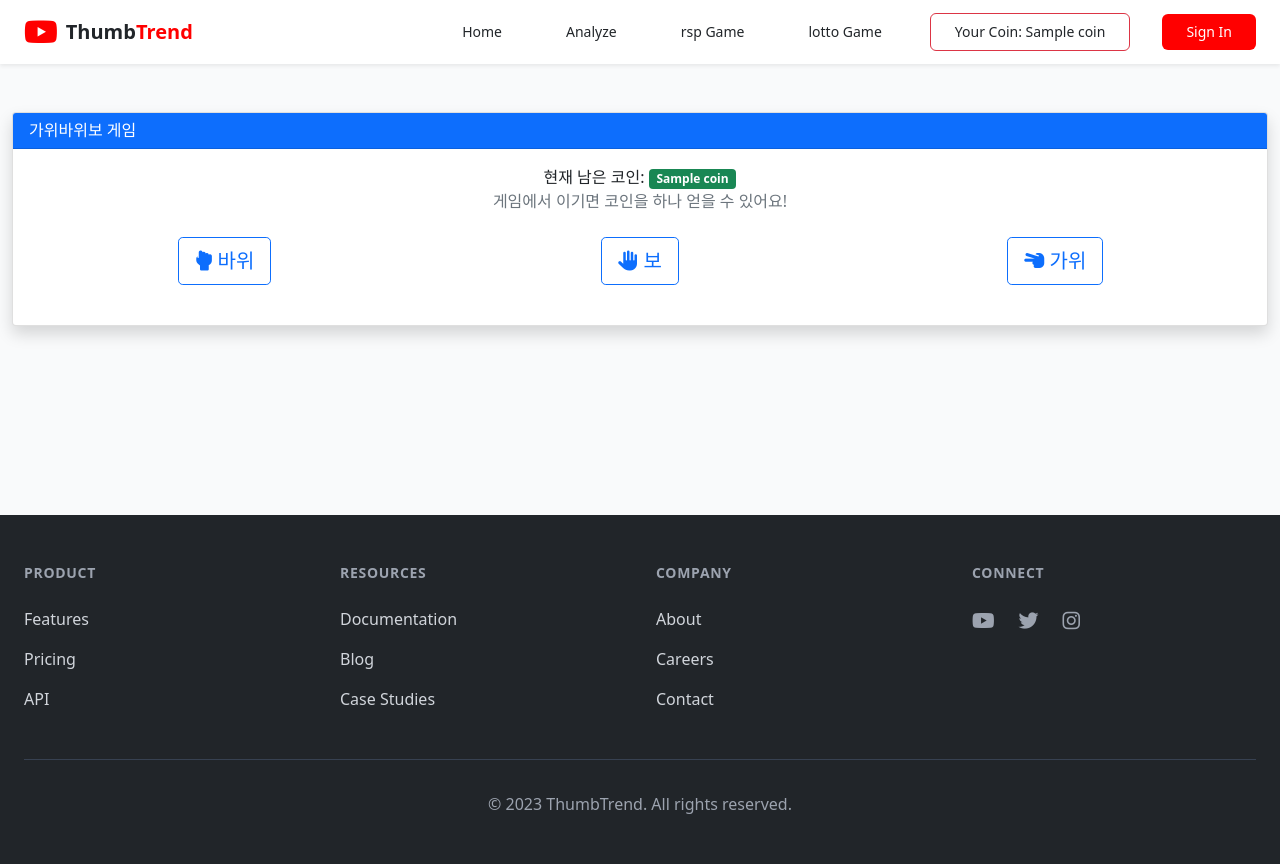
After one commit to 9hakboiii/3rd_project_django, a Django app: template templates/game/rsp.html in a window 1280 px wide. The commit adds this page. Run offline with Django 5.2, Linux system fonts and the light colour scheme; the template is opened without the code that fills it: most values are stand-ins (such as "Sample title", 1, 10 or a date in 2020); some libraries are stand-ins or nearby versions.

Commit message:
game: 게임추가

```diff
--- a/analysis/urls.py
+++ b/analysis/urls.py
@@ -1,9 +1,7 @@
 from django.urls import path
-from . import views
 
 app_name = 'analysis'
 
 urlpatterns = [
-    path('analyze/', views.analyze_image, name='analyze_image'),
-    path('analyze/<str:image_id>/', views.analyze_image, name='analyze_image_with_id'),
+
 ]
--- a/config/urls.py
+++ b/config/urls.py
@@ -25,7 +25,7 @@ urlpatterns = [
     path("", include("mainpage.urls")),
     path("accounts/", include("accounts.urls")),
     path("upload/", include("upload.urls")),
-    path('analysis/', include('analysis.urls', namespace='analysis')),
+    path('game/', include('game.urls', namespace='game')),
 ]
 
 if settings.DEBUG:
--- /dev/null
+++ b/game/urls.py
@@ -0,0 +1,9 @@
+from django.urls import path
+from game import views
+
+app_name = 'game'
+
+urlpatterns = [
+    path('rps/', views.rps_game, name='rps'),
+    path('lotto/', views.lotto_game, name='lotto'),
+]
--- /dev/null
+++ b/templates/game/rsp.html
@@ -0,0 +1,51 @@
+{% extends 'layout/base.html' %}
+{% block head %}
+    {% include "upload/head.html" %}
+{% endblock head %}
+{% block navi %}
+    {% include "layout/navbar.html" %}
+    <div class="d-flex flex-column vh-100 justify-content-between">
+    {% endblock navi %}
+    {% block content %}
+        <div class="container py-5">
+            <div class="card shadow">
+                <div class="card-header bg-primary text-white">
+                    <h3 class="mb-0">가위바위보 게임</h3>
+                </div>
+                <div class="card-body">
+                    <div class="text-center mb-4">
+                        <p>
+                            현재 남은 코인: <span id="coinCount" class="badge bg-success">{{ coin }}</span>
+                        </p>
+                        <p class="text-muted">게임에서 이기면 코인을 하나 얻을 수 있어요!</p>
+                    </div>
+                    <div class="row mb-4 text-center">
+                        <div class="col-md-4">
+                            <button id="rock" class="btn btn-lg btn-outline-primary choice-btn">
+                                <i class="fas fa-hand-rock"></i> 바위
+                            </button>
+                        </div>
+                        <div class="col-md-4">
+                            <button id="paper" class="btn btn-lg btn-outline-primary choice-btn">
+                                <i class="fas fa-hand-paper"></i> 보
+                            </button>
+                        </div>
+                        <div class="col-md-4">
+                            <button id="scissors" class="btn btn-lg btn-outline-primary choice-btn">
+                                <i class="fas fa-hand-scissors"></i> 가위
+                            </button>
+                        </div>
+                    </div>
+                    <div id="result" class="text-center" style="display: none;">
+                        <!-- 결과 표시 영역 -->
+                    </div>
+                </div>
+            </div>
+        </div>
+    {% endblock content %}
+    {% block footer %}
+        {% include "layout/footer.html" %}
+    </div>
+{% endblock footer %}
+{% block script %}
+{% endblock script %}
--- a/templates/layout/navbar.html
+++ b/templates/layout/navbar.html
@@ -16,8 +16,10 @@
                    class="text-dark hover:text-youtube px-3 py-2 text-sm font-medium">Home</a>
                 <a href="{% url 'upload:upload_url' %}"
                    class="text-dark hover:text-youtube px-3 py-2 text-sm font-medium">Analyze</a>
-                <a href="#"
-                   class="text-dark hover:text-youtube px-3 py-2 text-sm font-medium">Game</a>
+                <a href="{% url 'game:rps' %}"
+                   class="text-dark hover:text-youtube px-3 py-2 text-sm font-medium">rsp Game</a>
+                <a href="{% url 'game:lotto' %}"
+                   class="text-dark hover:text-youtube px-3 py-2 text-sm font-medium">lotto Game</a>
                 {% if not user.is_authenticated %}
                     <a href="#"
                        class="border border-danger bg-white text-dark px-4 py-2 rounded-md text-sm font-medium hover:bg-red-700">Your Coin: {{ coin }}</a>
```
Also changed, not shown: game/views.py (+101 -1 lines), templates/game/lotto.html (added, +17 -0 lines), upload/views.py (+10 -2 lines).
